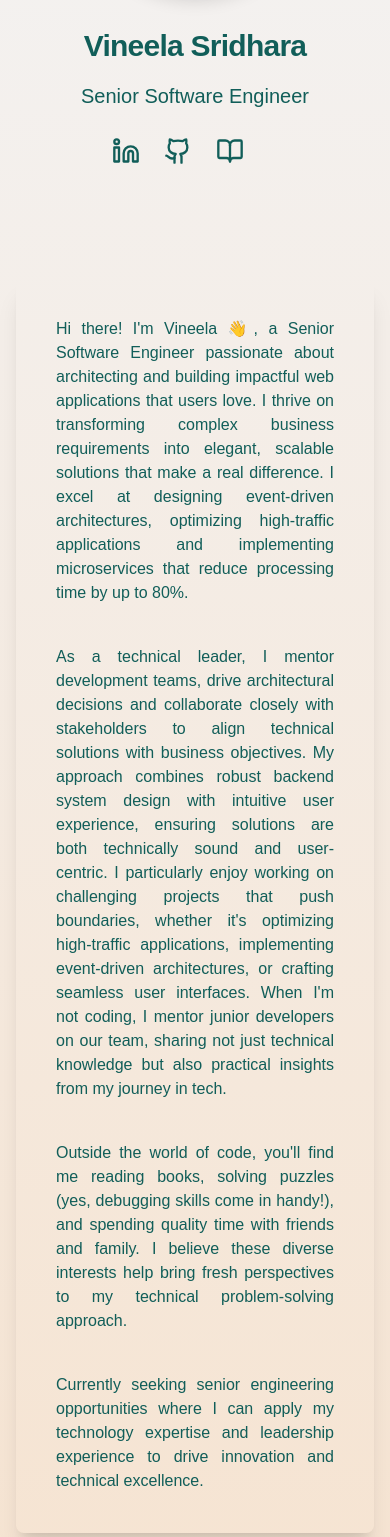
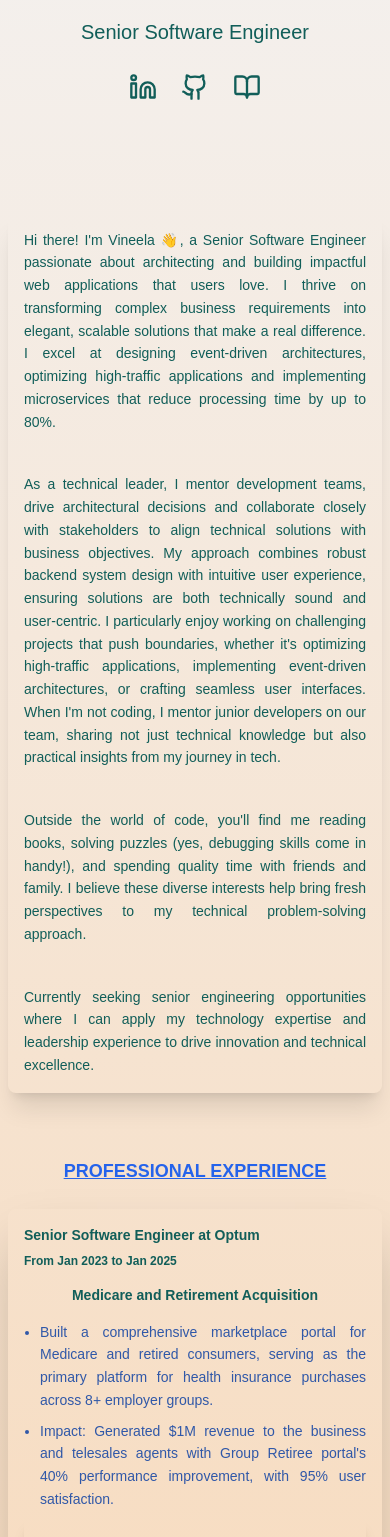
Before and after one commit to vineela-creates/personal-website, a Next.js app: page / in a window 390 px wide. Shown: the part 380-1917 px from the top of the page. Built offline with nearby package versions, Linux system fonts and the light colour scheme; what tailwindcss-animated would draw is missing.

Commit message:
Fixed some styling issues

```diff
--- a/app/components/PageDetails.tsx
+++ b/app/components/PageDetails.tsx
@@ -20,8 +20,8 @@ const PageDetails: React.FC = () => {
   };
   return (
     <div
-      className={`mx-auto min-h-screen ${gradients.sunrise} dark:${gradients.sunset} max-w-screen
-     px-4 py-8  md:px-12 md:py-16 lg:py-0 bg-slate-900 dark:bg-blue-500 font-calibri font-light`}
+      className={`mx-auto min-h-screen ${gradients.sunrise} dark:${gradients.sunset} w-full
+     px-2 sm:px-4 py-8  md:px-12 md:py-16 lg:py-0 bg-slate-900 dark:bg-blue-500 font-calibri font-light`}
     >
       {/* Mobile-first layout with flex-col by default, switching to row on larger screens */}
       <div className="flex flex-col lg:flex-row lg:justify-between lg:gap-4 ">
@@ -43,8 +43,8 @@ const PageDetails: React.FC = () => {
             id="about"
             className="scroll-mt-16 mb-16 lg:mb-20 lg:scroll-mt-24 animate-fade-left animate-once"
           >
-            <div className="transition-all duration-300 ease-in-out hover:shadow-2xl hover:scale-105 hover:bg-orange-200 dark:hover:bg-slate-800 focus:shadow-2xl focus:scale-105 active:scale-95 lg:shadow-xl lg:border-orange-600 lg:p-10 p-10 lg:rounded-lg rounded-lg shadow-xl lg:text-justify text-justify space-y-10 lg:space-y-10 dark: text-teal-800">
-              <p>
+            <div className="transition-all duration-300 ease-in-out hover:shadow-2xl hover:scale-105 hover:bg-orange-200 dark:hover:bg-slate-800 focus:shadow-2xl focus:scale-105 active:scale-95 lg:shadow-xl lg:border-orange-600 p-4 sm:p-6 lg:p-10 lg:rounded-lg rounded-lg shadow-xl lg:text-justify text-justify space-y-10 lg:space-y-10 dark: text-teal-800">
+              <p className="text-sm sm:text-base leading-relaxed">
                 Hi there! I'm Vineela 👋, a Senior Software Engineer passionate
                 about architecting and building impactful web applications that
                 users love. I thrive on transforming complex business
@@ -53,7 +53,7 @@ const PageDetails: React.FC = () => {
                 optimizing high-traffic applications and implementing
                 microservices that reduce processing time by up to 80%.
               </p>
-              <p>
+              <p className="text-sm sm:text-base leading-relaxed">
                 As a technical leader, I mentor development teams, drive
                 architectural decisions and collaborate closely with
                 stakeholders to align technical solutions with business
@@ -67,14 +67,14 @@ const PageDetails: React.FC = () => {
                 just technical knowledge but also practical insights from my
                 journey in tech.
               </p>
-              <p>
+              <p className="text-sm sm:text-base leading-relaxed">
                 Outside the world of code, you'll find me reading books, solving
                 puzzles (yes, debugging skills come in handy!), and spending
                 quality time with friends and family. I believe these diverse
                 interests help bring fresh perspectives to my technical
                 problem-solving approach.
               </p>
-              <p>
+              <p className="text-sm sm:text-base leading-relaxed">
                 Currently seeking senior engineering opportunities where I can
                 apply my technology expertise and leadership experience to drive
                 innovation and technical excellence.
@@ -84,40 +84,43 @@ const PageDetails: React.FC = () => {
 
           <section
             id="experience"
-            className="mb-16 lg:mb-20 scroll-mt-16 lg:scroll-mt-24"
+            className="mb-8 sm:mb-16 lg:mb-20 scroll-mt-16 lg:scroll-mt-24"
           >
-            <div className="max-w-full leading-6">
-              <h1 className="text-blue-600 mb-8 mt-8 font-bold text-xl md:text-2xl text-center underline">
+            <div className="w-full leading-6">
+              <h1 className="text-blue-600 mb-6 sm:mb-8 mt-4 sm:mt-8 font-bold text-lg sm:text-xl md:text-2xl text-center underline">
                 PROFESSIONAL EXPERIENCE
               </h1>
               {resumeData.experience.map((exp, index) => (
                 <div
                   key={index}
-                  className="transition-all duration-300 ease-in-out hover:shadow-2xl hover:scale-105 hover:bg-orange-200 dark:hover:bg-slate-800 focus:shadow-2xl focus:scale-105 active:scale-95 lg:shadow-xl lg:border-orange-800 lg:p-10 p-10 lg:rounded-lg rounded-lg shadow-2xl mb-8 "
+                  className="transition-all duration-300 ease-in-out hover:shadow-2xl hover:scale-105 hover:bg-orange-200 dark:hover:bg-slate-800 focus:shadow-2xl focus:scale-105 active:scale-95 lg:shadow-xl lg:border-orange-800 p-4 sm:p-6 lg:p-10 rounded-lg shadow-2xl mb-6 sm:mb-8 w-full"
                 >
-                  <div className="mb-4 dark:text-blue-600 text-teal-800 font-semibold text-lg">
+                  <div className="mb-4 dark:text-blue-600 text-teal-800 font-semibold text-base sm:text-lg">
                     <div className="flex flex-col md:flex-row md:justify-between md:items-center mb-4">
-                      <p>
+                      <p className="text-sm sm:text-base lg:text-lg break-words">
                         {exp.title} at {exp.company}
                       </p>
-                      <p className="text-sm md:text-base mt-2 md:mt-0">
+                      <p className="text-xs sm:text-sm md:text-base mt-2 md:mt-0 flex-shrink-0">
                         {exp.period}
                       </p>
                     </div>
-                    <p className="mb-4 break-words text-center">
+                    <p className="mb-4 break-words text-center text-sm sm:text-base">
                       {exp.project}
                     </p>
                   </div>
                   <div>
                     <ul className="list-disc ml-4 md:ml-8 space-y-2 lg:space-y-2 dark:text-teal-800">
                       {exp.responsibilities.map((a, index) => (
-                        <li key={index} className="text-justify">
+                        <li
+                          key={index}
+                          className="text-justify text-sm sm:text-base leading-relaxed break-words"
+                        >
                           {a}
                         </li>
                       ))}
                     </ul>
                   </div>
-                  <div className="mt-2 flex flex-wrap lg:shadow-xl lg:border-orange-600 lg:p-10 p-10 lg:rounded-lg rounded-lg shadow-xl group">
+                  <div className="mt-2 flex flex-wrap shadow-lg border-orange-600 p-3 sm:p-6 lg:p-10 rounded-lg group w-full">
                     {exp.skills.map((skill, index) => (
                       <div key={index} className="mr-1.5 mt-2">
                         <span
@@ -143,24 +146,24 @@ const PageDetails: React.FC = () => {
 
           <section
             id="education"
-            className="mb-16 lg:mb-20 scroll-mt-16 lg:scroll-mt-24"
+            className="mb-8 sm:mb-16 lg:mb-20 scroll-mt-16 lg:scroll-mt-24"
           >
-            <div className="max-w-full leading-6 lg:shadow-xl lg:border-orange-600 lg:p-10 p-10 lg:rounded-lg rounded-lg shadow-xl transition-all duration-300 ease-in-out hover:shadow-2xl hover:scale-105 hover:bg-orange-200 dark:hover:bg-slate-800 focus:shadow-2xl focus:scale-105 active:scale-95">
-              <h1 className="text-blue-600 mb-8 font-bold text-xl md:text-2xl space-x-4 lg:space-x-4">
+            <div className="w-full leading-6 shadow-lg border-orange-600 p-4 sm:p-6 lg:p-10 rounded-lg transition-all duration-300 ease-in-out hover:shadow-2xl hover:scale-105 hover:bg-orange-200 dark:hover:bg-slate-800 focus:shadow-2xl focus:scale-105 active:scale-95">
+              <h1 className="text-blue-600 mb-6 sm:mb-8 font-bold text-lg sm:text-xl md:text-2xl">
                 EDUCATION
               </h1>
               {resumeData.education.map((edu, index) => (
                 <div className="mb-6" key={index}>
-                  <p className="text-teal-800 dark:text-blue-600 font-semibold">
+                  <p className="text-teal-800 dark:text-blue-600 font-semibold text-sm sm:text-base">
                     {edu.school}
                   </p>
-                  <div className="dark: text-teal-800">
+                  <div className="text-teal-800 text-sm sm:text-base">
                     <p>{edu.year}</p>
                     <p>{edu.degree}</p>
                   </div>
                 </div>
               ))}
-              <p>
+              <p className="text-sm sm:text-base leading-relaxed">
                 "Continuous Learning Philosophy" - Staying ahead of the curve
                 with emerging technologies and industry best practices
               </p>
@@ -168,11 +171,11 @@ const PageDetails: React.FC = () => {
           </section>
           <section
             id="pdf_resume"
-            className="mb-16 lg:mb-20 scroll-mt-16 lg:scroll-mt-24"
+            className="mb-8 sm:mb-16 lg:mb-20 scroll-mt-16 lg:scroll-mt-24"
           >
             <PdfDownload
               pdfUrl="/resume.pdf"
-              className="mt-2 flex flex-wrap font-bold dark:text-slate-800"
+              className="mt-2 flex flex-wrap font-bold dark:text-slate-800 text-sm sm:text-base"
             >
               View Full Resume
               <svg
@@ -181,7 +184,7 @@ const PageDetails: React.FC = () => {
                 viewBox="0 0 24 24"
                 strokeWidth={1.5}
                 stroke="currentColor"
-                className="size-6"
+                className="w-4 h-4 sm:w-6 sm:h-6 ml-1"
               >
                 <path
                   strokeLinecap="round"
@@ -193,12 +196,12 @@ const PageDetails: React.FC = () => {
           </section>
           <section
             id="get_in_touch"
-            className="mb-16 lg:mb-20 scroll-mt-16 lg:scroll-mt-24"
+            className="mb-8 sm:mb-16 lg:mb-20 scroll-mt-16 lg:scroll-mt-24"
           >
             <ContactForm />
           </section>
-          <div className="w-full lg:w-auto">
-            <h3 className="text-md">
+          <div className="w-full">
+            <h3 className="text-sm sm:text-base break-words">
               Designed using <b>Next.js,React,Tailwind CSS </b> deployed on{" "}
               <b>Netlify</b>
             </h3>
--- a/app/components/sections/Header.tsx
+++ b/app/components/sections/Header.tsx
@@ -5,8 +5,8 @@ import Image from "next/image";
 
 export const Header: React.FC<SectionProps> = ({ data, onScroll }) => (
   <header className="w-full px-4 py-8 md:px-0 lg:sticky lg:top-0 lg:flex lg:max-h-screen lg:flex-col lg:py-24">
-    <div className="flex justify-center lg:justify-start mb-8">
-      <div className="relative w-64 h-64 md:w-80 md:h-80 lg:w-80 lg:h-80">
+    <div className="flex justify-center mb-8">
+      <div className="relative w-48 h-48 sm:w-56 sm:h-56 md:w-64 md:h-64 lg:w-80 lg:h-80">
         <img
           src="/Linkedinpic.jpeg"
           alt="Profile picture"
@@ -23,12 +23,12 @@ export const Header: React.FC<SectionProps> = ({ data, onScroll }) => (
         {data.intro.title}
       </h2>
 
-      <div className="flex flex-row ml-20 lg:ml-25 gap-6 mb-8">
+      <div className="flex flex-row gap-6 mb-8 items-center justify-center">
         <a
           href="https://www.linkedin.com/in/vsridha"
           target="_blank"
           rel="noopener noreferrer"
-          className="text-teal-800 hover:text-blue-800 dark:hover:text-cyan-500 transition-colors"
+          className="text-teal-800 hover:text-blue-800 dark:hover:text-cyan-500 transition-colors flex-shrink-0"
           aria-label="LinkedIn Profile"
         >
           <Linkedin size={28} />
@@ -38,7 +38,7 @@ export const Header: React.FC<SectionProps> = ({ data, onScroll }) => (
           href="https://github.com/vineela-creates"
           target="_blank"
           rel="noopener noreferrer"
-          className="text-teal-800 hover:text-blue-800 dark:hover:text-cyan-500 transition-colors"
+          className="text-teal-800 hover:text-blue-800 dark:hover:text-cyan-500 transition-colors flex-shrink-0"
           aria-label="GitHub Profile"
         >
           <Github size={28} />
@@ -47,7 +47,7 @@ export const Header: React.FC<SectionProps> = ({ data, onScroll }) => (
           href="https://www.goodreads.com/user/show/185179856-vineela-sridhara"
           target="_blank"
           rel="noopener noreferrer"
-          className="text-teal-800 hover:text-blue-800 dark:hover:text-cyan-500 transition-colors"
+          className="text-teal-800 hover:text-blue-800 dark:hover:text-cyan-500 transition-colors flex-shrink-0"
           aria-label="Goodreads Profile"
         >
           <BookOpen size={28} />
```
